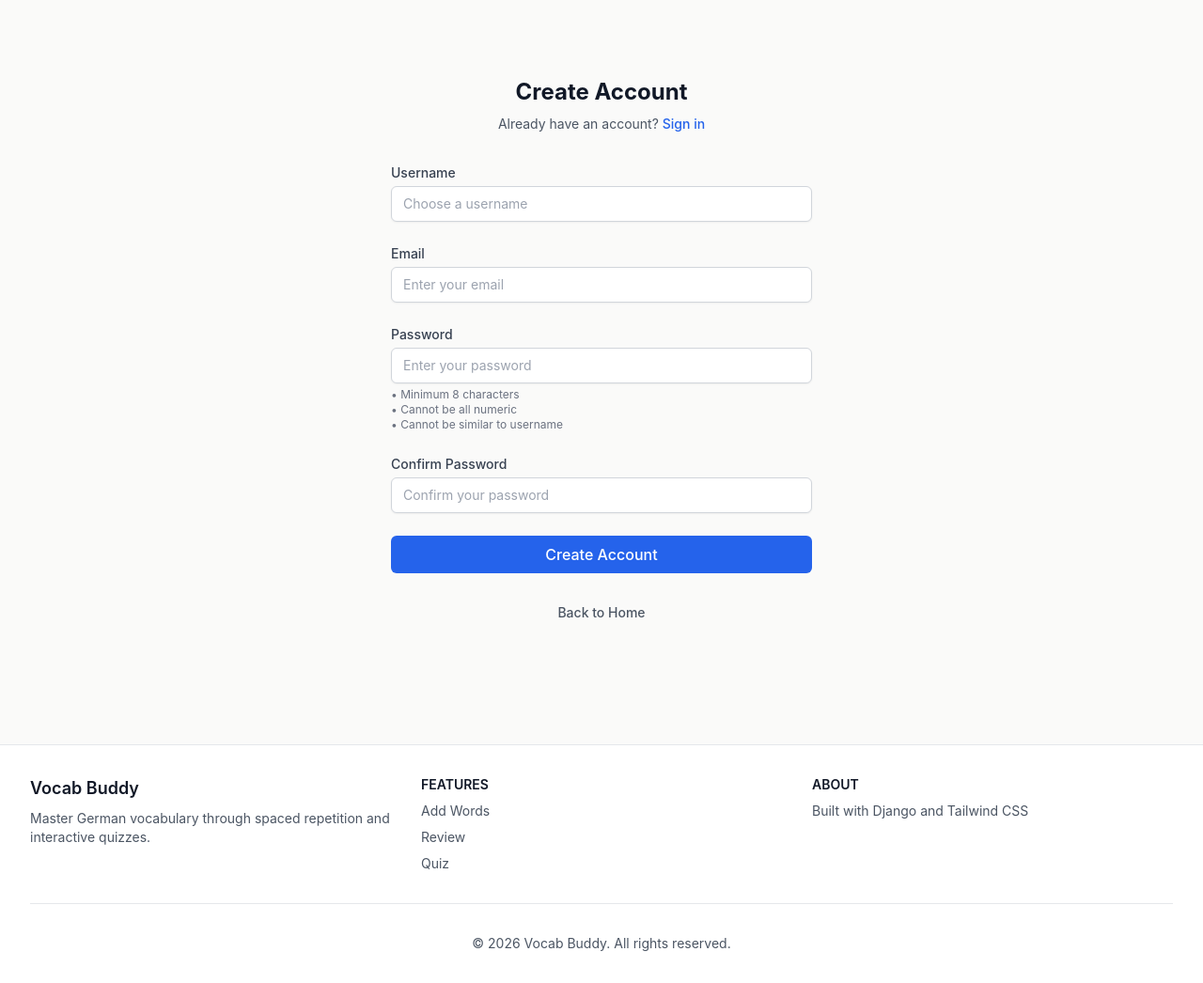
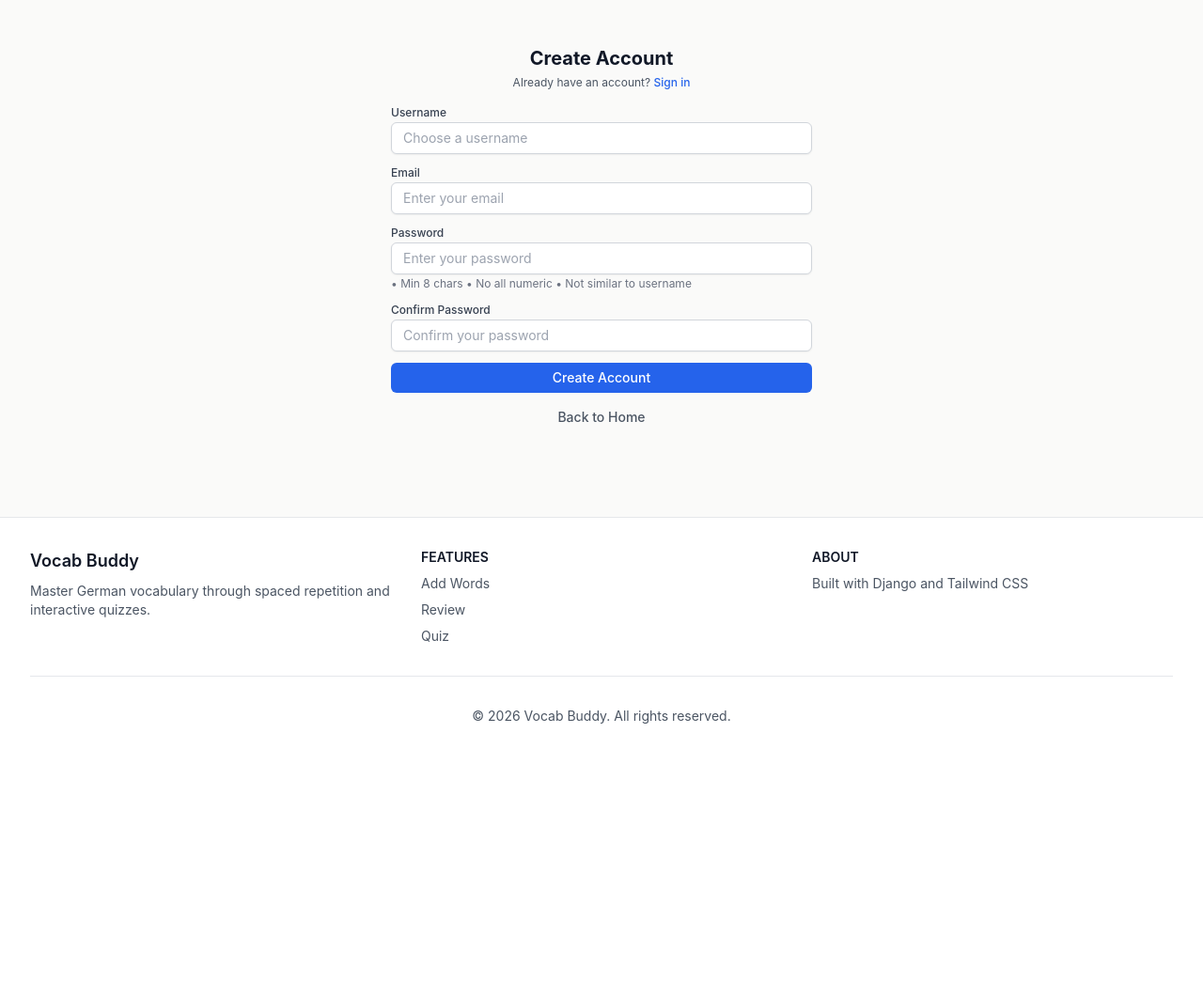
Before and after one commit to armin2080/Vocab-Buddy, a Django app: page /auth/register/ in a window 1280 px wide. Shown: the part 147-1193 px from the top of the page at 94% size. After the commit the page ends 917 px from the top, so only its background shows below. Run offline with Django 5.2, Linux system fonts and the light colour scheme; some libraries are stand-ins or nearby versions.

Commit message:
Update registration template

```diff
--- a/templates/authentication/register.html
+++ b/templates/authentication/register.html
@@ -3,96 +3,94 @@
 {% block title %}Register - Vocab Buddy{% endblock %}
 
 {% block content %}
-<div class="flex min-h-[calc(100vh-120px)] items-center justify-center px-4 py-12 sm:px-6 lg:px-8">
-    <div class="w-full max-w-md space-y-8">
+<div class="flex flex-1 items-center justify-center px-4 overflow-y-auto">
+    <div class="w-full max-w-md space-y-4 my-4">
             <!-- Header -->
             <div class="text-center">
-                <h2 class="text-2xl font-bold text-gray-900">Create Account</h2>
-                <p class="mt-2 text-sm text-gray-600">
+                <h2 class="text-xl font-bold text-gray-900">Create Account</h2>
+                <p class="mt-1 text-xs text-gray-600">
                     Already have an account?
                     <a href="{% url 'authentication:login' %}" class="font-medium text-blue-600 hover:text-blue-500">Sign in</a>
                 </p>
             </div>
 
             <!-- Form -->
-            <form method="post" class="space-y-6">
+            <form method="post" class="space-y-3">
                 {% csrf_token %}
 
                 <!-- Username Field -->
                 <div>
-                    <label for="id_username" class="block text-sm font-medium text-gray-700">Username</label>
+                    <label for="id_username" class="block text-xs font-medium text-gray-700">Username</label>
                     <input
                         type="text"
                         name="username"
                         id="id_username"
                         value="{{ form.username.value|default:'' }}"
                         required
-                        class="mt-1 block w-full rounded-md border border-gray-300 px-3 py-2 shadow-sm focus:border-blue-500 focus:outline-none focus:ring-blue-500 sm:text-sm"
+                        class="mt-0.5 block w-full rounded-md border border-gray-300 px-3 py-1.5 shadow-sm focus:border-blue-500 focus:outline-none focus:ring-blue-500 text-sm"
                         placeholder="Choose a username"
                     >
                     {% if form.username.errors %}
-                        <p class="mt-1 text-sm text-red-600">{{ form.username.errors.0 }}</p>
+                        <p class="mt-0.5 text-xs text-red-600">{{ form.username.errors.0 }}</p>
                     {% endif %}
                 </div>
 
                 <!-- Email Field -->
                 <div>
-                    <label for="id_email" class="block text-sm font-medium text-gray-700">Email</label>
+                    <label for="id_email" class="block text-xs font-medium text-gray-700">Email</label>
                     <input
                         type="email"
                         name="email"
                         id="id_email"
                         value="{{ form.email.value|default:'' }}"
                         required
-                        class="mt-1 block w-full rounded-md border border-gray-300 px-3 py-2 shadow-sm focus:border-blue-500 focus:outline-none focus:ring-blue-500 sm:text-sm"
+                        class="mt-0.5 block w-full rounded-md border border-gray-300 px-3 py-1.5 shadow-sm focus:border-blue-500 focus:outline-none focus:ring-blue-500 text-sm"
                         placeholder="Enter your email"
                     >
                     {% if form.email.errors %}
-                        <p class="mt-1 text-sm text-red-600">{{ form.email.errors.0 }}</p>
+                        <p class="mt-0.5 text-xs text-red-600">{{ form.email.errors.0 }}</p>
                     {% endif %}
                 </div>
 
                 <!-- Password Field -->
                 <div>
-                    <label for="id_password1" class="block text-sm font-medium text-gray-700">Password</label>
+                    <label for="id_password1" class="block text-xs font-medium text-gray-700">Password</label>
                     <input
                         type="password"
                         name="password1"
                         id="id_password1"
                         required
-                        class="mt-1 block w-full rounded-md border border-gray-300 px-3 py-2 shadow-sm focus:border-blue-500 focus:outline-none focus:ring-blue-500 sm:text-sm"
+                        class="mt-0.5 block w-full rounded-md border border-gray-300 px-3 py-1.5 shadow-sm focus:border-blue-500 focus:outline-none focus:ring-blue-500 text-sm"
                         placeholder="Enter your password"
                     >
                     {% if form.password1.errors %}
-                        <p class="mt-1 text-sm text-red-600">{{ form.password1.errors.0 }}</p>
+                        <p class="mt-0.5 text-xs text-red-600">{{ form.password1.errors.0 }}</p>
                     {% endif %}
-                    <p class="mt-1 text-xs text-gray-500">
-                        • Minimum 8 characters<br>
-                        • Cannot be all numeric<br>
-                        • Cannot be similar to username
+                    <p class="mt-0.5 text-xs text-gray-500">
+                        • Min 8 chars • No all numeric • Not similar to username
                     </p>
                 </div>
 
                 <!-- Confirm Password Field -->
                 <div>
-                    <label for="id_password2" class="block text-sm font-medium text-gray-700">Confirm Password</label>
+                    <label for="id_password2" class="block text-xs font-medium text-gray-700">Confirm Password</label>
                     <input
                         type="password"
                         name="password2"
                         id="id_password2"
                         required
-                        class="mt-1 block w-full rounded-md border border-gray-300 px-3 py-2 shadow-sm focus:border-blue-500 focus:outline-none focus:ring-blue-500 sm:text-sm"
+                        class="mt-0.5 block w-full rounded-md border border-gray-300 px-3 py-1.5 shadow-sm focus:border-blue-500 focus:outline-none focus:ring-blue-500 text-sm"
                         placeholder="Confirm your password"
                     >
                     {% if form.password2.errors %}
-                        <p class="mt-1 text-sm text-red-600">{{ form.password2.errors.0 }}</p>
+                        <p class="mt-0.5 text-xs text-red-600">{{ form.password2.errors.0 }}</p>
                     {% endif %}
                 </div>
 
                 <!-- Submit Button -->
                 <button
                     type="submit"
-                    class="w-full rounded-md bg-blue-600 px-4 py-2 text-white font-medium hover:bg-blue-700 focus:outline-none focus:ring-2 focus:ring-blue-500 focus:ring-offset-2"
+                    class="w-full rounded-md bg-blue-600 px-4 py-1.5 text-white font-medium text-sm hover:bg-blue-700 focus:outline-none focus:ring-2 focus:ring-blue-500 focus:ring-offset-2"
                 >
                     Create Account
                 </button>
```
